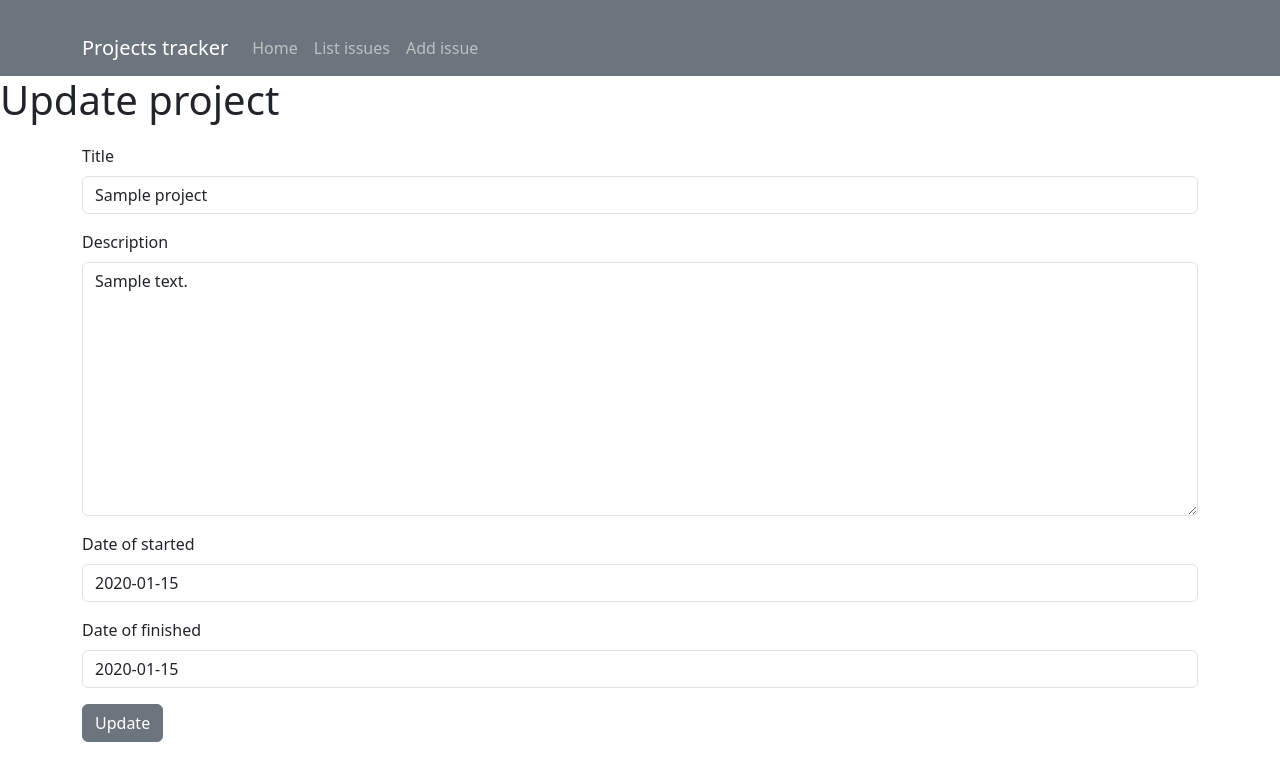
After one commit to tenirina/homework_70_irina_ten, a Django app: page /projects/1/update in a window 1280 px wide. The commit adds this page. Shown: the top 781 px of the page. Run offline with Django 4.2, Linux system fonts and the light colour scheme; tables that the repository leaves empty hold one stand-in row (values such as "Sample post"); parts of the project's set-up code (start-up, migrations or seed data) failed here and were passed over; some libraries are stand-ins or nearby versions.

Commit message:
Improvement
Вынесены на основную страницу просмотр проекта.
Так же добавлен его дательный просмотр, кликая на названии проекта.
Добавлены задачи при детальном просмотре проекта.
Вынесены задачи и проекты в отдельные папки, для удобства.

```diff
--- a/app/webapp/forms.py
+++ b/app/webapp/forms.py
@@ -3,7 +3,7 @@ from django.core.exceptions import ValidationError
 from django.core.validators import BaseValidator
 from django.forms import widgets
 
-from webapp.models import Issue, Status, Type
+from webapp.models import Issue, Status, Type, Project
 
 
 def max_length_validator(string):
@@ -44,10 +44,14 @@ class IssueForm(forms.ModelForm):
     type = forms.ModelMultipleChoiceField(
         queryset=Type.objects.all(),
         label="Type")
+    project = forms.ModelChoiceField(
+        queryset=Project.objects.all(),
+        label="Project"
+    )
 
     class Meta:
         model = Issue
-        fields = ['summary', 'description', 'status', 'type']
+        fields = ['summary', 'description', 'status', 'type', 'project']
 
 
 class SearchForm(forms.Form):
@@ -56,3 +60,27 @@ class SearchForm(forms.Form):
         label='Search',
         max_length=100
     )
+
+
+class ProjectForm(forms.ModelForm):
+    title = forms.CharField(
+        max_length=1000,
+        required=True,
+        label="Title",
+        validators=(max_length_validator, ))
+    description = forms.CharField(
+        max_length=1000,
+        required=False,
+        label="Description",
+        widget=widgets.Textarea,
+        validators=(max_length_validator, ControlDescription()))
+    started_at = forms.DateField(
+        label="Date of started",
+        required=True)
+    finished_at = forms.DateField(
+        label="Date of finished",
+        required=False)
+
+    class Meta:
+        model = Project
+        fields = ['title', 'description', 'started_at', 'finished_at']
--- a/app/webapp/models/projects.py
+++ b/app/webapp/models/projects.py
@@ -10,3 +10,6 @@ class Project(models.Model):
     updated_at = models.DateTimeField(verbose_name='Date of updates', auto_now=True)
     deleted_at = models.DateTimeField(verbose_name='Date of delete', null=True, default=None)
     is_deleted = models.BooleanField(verbose_name="Delete", default=False, null=False)
+
+    def __str__(self):
+        return self.title
--- a/app/webapp/templates/base.html
+++ b/app/webapp/templates/base.html
@@ -11,11 +11,14 @@
 <body>
     <nav class="navbar navbar-expand-lg navbar-dark bg-secondary">
       <div class="container">
-        <a class="navbar-brand" href="{% url 'index' %}">Issues tracker</a>
+        <a class="navbar-brand" href="{% url 'projects_list' %}">Projects tracker</a>
         <div class="collapse navbar-collapse" id="navbarNav">
           <ul class="navbar-nav">
             <li class="nav-item">
-              <a class="nav-link " aria-current="page" href="{% url 'index' %}">Home</a>
+              <a class="nav-link " aria-current="page" href="{% url 'projects_list' %}">Home</a>
+            </li>
+            <li class="nav-item">
+              <a class="nav-link " aria-current="page" href="{% url 'index' %}">List issues</a>
             </li>
             <li class="nav-item">
               <a class="nav-link " aria-current="page" href="{% url 'add_issue' %}">Add issue</a>
--- a/app/webapp/templates/index.html
+++ b/app/webapp/templates/issues/index.html
@@ -11,6 +11,7 @@
                         <h5 class="card-title">{{ el.description }}</h5>
                         <p class="card-text">{{ el.status.title }}</p>
                         <p class="card-text">{% for type in el.type.all %}{{ type.title }}{% if not forloop.last %}, {% endif %}{% endfor %}</p>
+                        <p class="card-text">{{ el.project.title }}</p>
                         <a href="{% url 'update_issue' el.pk %}" class="btn btn-secondary">Update issue</a>
                         <a href="{% url 'delete_issue' el.pk %}" class="btn btn-secondary">Delete issue</a>
                       </div>
--- /dev/null
+++ b/app/webapp/templates/projects/project_update.html
@@ -0,0 +1,8 @@
+{% extends 'base.html' %}
+{% block main %}
+
+<h1>Update project</h1>
+<form data-actions-icnt="{% url 'update_project' project.pk %}" method="POST">
+    {% include 'partial/todo_form.html' with button_text="Update" %}
+</form>
+{% endblock %}
--- a/app/webapp/urls.py
+++ b/app/webapp/urls.py
@@ -2,12 +2,16 @@ from django.urls import path
 
 from webapp.views.base import IndexView
 from webapp.views.issues import IssueView, AddView, UpdateView, DeleteView
+from webapp.views.projects import ProjectsView, ProjectUpdateView, ProjectView
 
 urlpatterns = [
-    path("", IndexView.as_view(), name="index"),
+    path("", ProjectsView.as_view(), name="projects_list"),
+    path("projects/", ProjectsView.as_view(), name="projects_list"),
+    path("projects/<int:pk>/update", ProjectUpdateView.as_view(), name="update_project"),
+    path("projects/<int:pk>", ProjectView.as_view(), name="project_detail"),
     path("issues/", IndexView.as_view(), name="index"),
     path("issues/<int:pk>", IssueView.as_view(), name="issue_detail"),
     path("issues/add", AddView.as_view(), name="add_issue"),
     path("issues/<int:pk>/update", UpdateView.as_view(), name="update_issue"),
-    path("delete/<int:pk>", DeleteView.as_view(), name='delete_issue'),
+    path("issues/<int:pk>/delete", DeleteView.as_view(), name="delete_issue"),
 ]
--- a/app/webapp/views/base.py
+++ b/app/webapp/views/base.py
@@ -8,7 +8,7 @@ from webapp.models import Issue, Status
 
 
 class IndexView(ListView):
-    template_name = 'index.html'
+    template_name = 'issues/index.html'
     model = Issue
     context_object_name = 'issues'
     paginate_by = 3
--- /dev/null
+++ b/app/webapp/views/projects.py
@@ -0,0 +1,36 @@
+from django.urls import reverse
+from django.views.generic import ListView, UpdateView, DetailView
+
+from webapp.forms import ProjectForm
+from webapp.models import Project
+
+
+class ProjectsView(ListView):
+    template_name = "projects/projects_list.html"
+    model = Project
+    context_object_name = 'projects'
+    paginate_by = 3
+    paginate_orphans = 1
+
+
+class ProjectUpdateView(UpdateView):
+    template_name = "projects/project_update.html"
+    model = Project
+    form_class = ProjectForm
+    context_object_name = 'project'
+
+    def get_success_url(self):
+        return reverse('project_detail', kwargs={'pk': self.object.pk})
+
+
+class ProjectView(DetailView):
+    template_name = "projects/project.html"
+    model = Project
+
+    def get_context_data(self, **kwargs):
+        context = super().get_context_data(**kwargs)
+        project = self.object
+        issues = project.issue.filter(is_deleted=False)
+        print(issues)
+        context['issues'] = issues
+        return context
```
Also changed, not shown: app/webapp/templates/partial/card_project.html (added, +19 -0 lines), app/webapp/templates/projects/project.html (added, +8 -0 lines), app/webapp/templates/projects/projects_list.html (added, +25 -0 lines), app/webapp/views/issues.py (+6 -6 lines), app/webapp/templates/issues/add.html (renamed from app/webapp/templates/add.html), app/webapp/templates/issues/confirm_delete.html (renamed from app/webapp/templates/confirm_delete.html), app/webapp/templates/issues/issue.html (renamed from app/webapp/templates/issue.html), app/webapp/templates/issues/update.html (renamed from app/webapp/templates/update.html).
